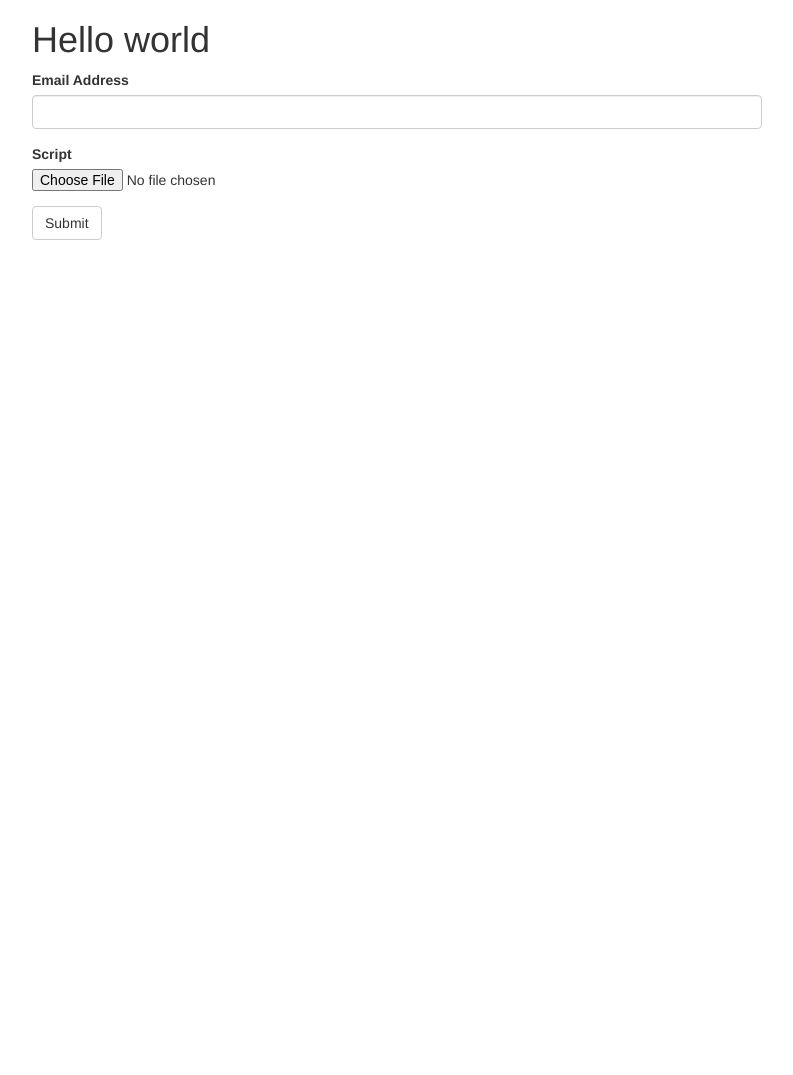
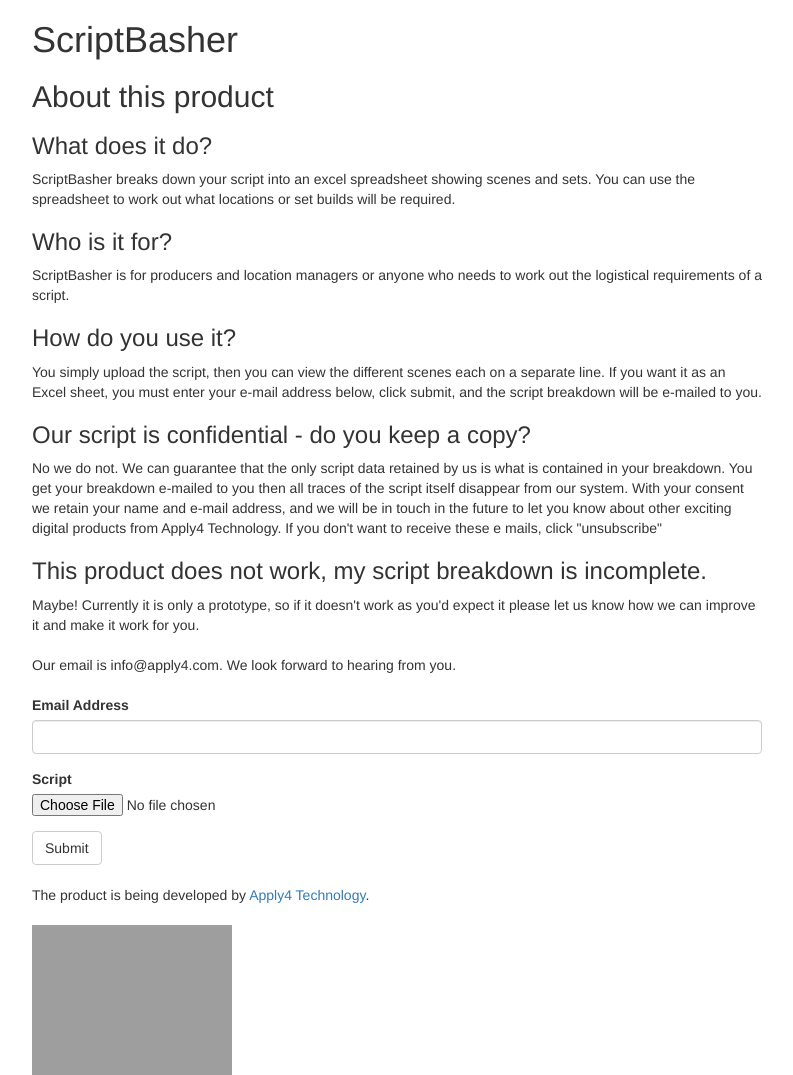
Before and after one commit to felixtomlinson/Script_Location_Reader, a Flask app: page / in a window 1280 px wide. Shown: the whole page, without its empty margins (53-846 px from the left). Before the commit the page ends 240 px from the top, so only its background shows below. Run offline with Flask 2, Linux system fonts and the light colour scheme; some libraries are stand-ins or nearby versions; grey boxes are pictures that could not be loaded.

Commit message:
Changing content as per feedback

```diff
--- a/app/templates/index.html
+++ b/app/templates/index.html
@@ -2,14 +2,37 @@
 {% import 'bootstrap/wtf.html' as wtf %}
 
 {% block title %}
-Welcome to script location reader
+Script Location Reader
 {% endblock %}
 
 {% block content %}
     <div class="container">
         <div class="col-md-8">
-            <h1>Hello world</h1>
+            <h1>ScriptBasher</h1>
+            <h2>About this product</h2>
+            <h3>What does it do? </h3>
+            ScriptBasher breaks down your script into an excel spreadsheet showing scenes and sets.
+            You can use the spreadsheet to work out what locations or set builds will be required.
+            <h3>Who is it for? </h3>
+            ScriptBasher is for producers and location managers or anyone who needs to work out the logistical requirements of a script.
+            <h3>How do you use it? </h3>
+            You simply upload the script, then you can view the different scenes each on a separate line.
+            If you want it as an Excel sheet, you must enter your e-mail address below, click submit, and the script breakdown will be e-mailed to you.
+            <h3>Our script is confidential - do you keep a copy?</h3>
+            No we do not. We can guarantee that the only script data retained by us is what is contained in your breakdown.
+            You get your breakdown e-mailed to you then all traces of the script itself disappear from our system.
+            With your consent we retain your name and e-mail address,
+            and we will be in touch in the future to let you know about other exciting digital products from Apply4 Technology.
+            If you don't want to receive these e mails, click "unsubscribe"
+            <h3>This product does not work, my script breakdown is incomplete.</h3>
+            Maybe! Currently it is only a prototype, so if it doesn't work as you'd expect it please let us
+            know how we can improve it and make it work for you. <br><br>
+            Our email is info@apply4.com. We look forward to hearing from you.
+            <br> <br>
             {{ wtf.quick_form(form) }}
+            <br>
+            The product is being developed by <a href="https://apply4.com/"> Apply4 Technology</a>. <br> <br>
+            <img src="http://www.gpsj.co.uk/wp-content/uploads/2017/11/Apply4_Technology_RGB.jpg" alt="Apply4 Technology's Logo" width="200">
         </div>
     </div>
 {% endblock %}
```
